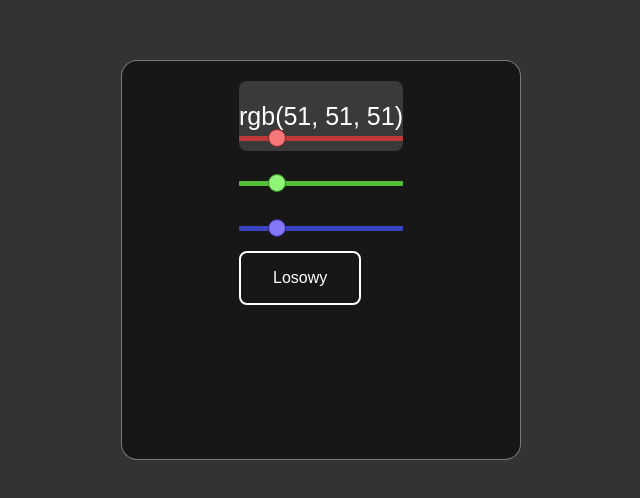
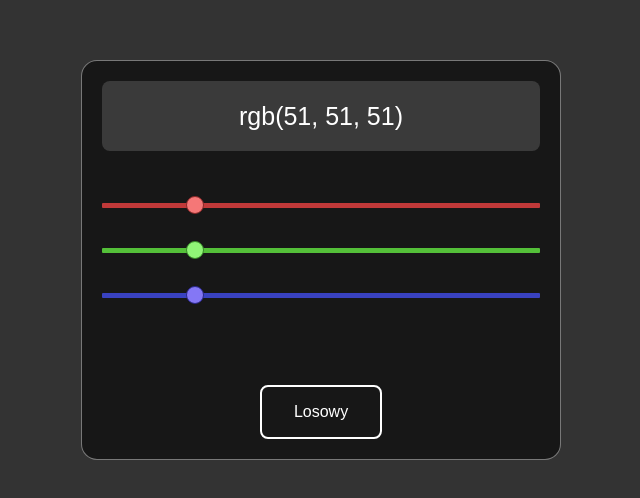
Before and after one commit to lechoos/Color-Picker, a React (Create React App) app: page / in a window 1280 px wide. Shown: the part 140-638 px from the top of the page, without its empty margins (319-959 px from the left). Built offline with nearby package versions, Linux system fonts and the light colour scheme.

Commit message:
made app responsive

```diff
--- a/src/index.scss
+++ b/src/index.scss
@@ -21,20 +21,29 @@ body {
   height: 100vh;
   font-family: sans-serif;
   background-color: var(--bg-color);
-  transition: all 0.3s;
+  transition: background-color 0.3s;
+}
+
+#root {
+  padding-inline: 2em;
+  width: 100%;
 }
 
 .modal {
+  padding: 20px;
+  height: 400px;
+  background-color: #00000089;
+  border: 1px solid #ffffff6b;
+  border-radius: 16px;
+}
+
+.modal-items {
   display: flex;
   flex-direction: column;
   justify-content: space-between;
   align-items: center;
-  padding: 20px;
-  width: 400px;
-  aspect-ratio: 1;
-  background-color: #00000089;
-  border: 1px solid #ffffff6b;
-  border-radius: 16px;
+  width: 100%;
+  height: 100%;
 }
 
 .output {
@@ -58,7 +67,7 @@ body {
 
   .color-btn {
     position: relative;
-    top: 1em;
+    // top: 1em;
   }
 }
 
@@ -76,9 +85,33 @@ input {
   border: 2px solid #fff;
   border-radius: 8px;
   cursor: pointer;
-  transition: all 0.1s;
+  transition: background-color 0.1s;
 }
 
 .color-btn:hover {
   background-color: #ffffff33;
 }
+
+@media (min-width: 576px) {
+  #root {
+    padding-inline: 13em;
+  }
+}
+
+@media (min-width: 768px) {
+  #root {
+    padding-inline: 20em;
+  }
+}
+
+@media (min-width: 992px) {
+  #root {
+    padding-inline: 30em;
+  }
+}
+
+@media (min-width: 1200px) {
+  #root {
+    padding-inline: 40em;
+  }
+}
```
